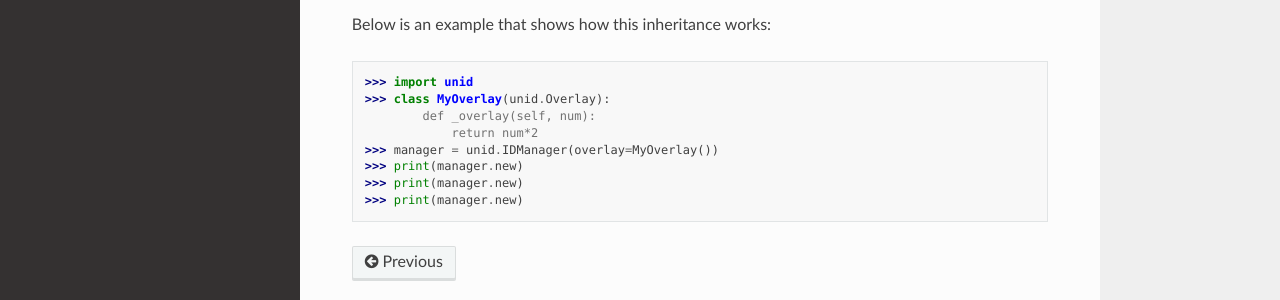
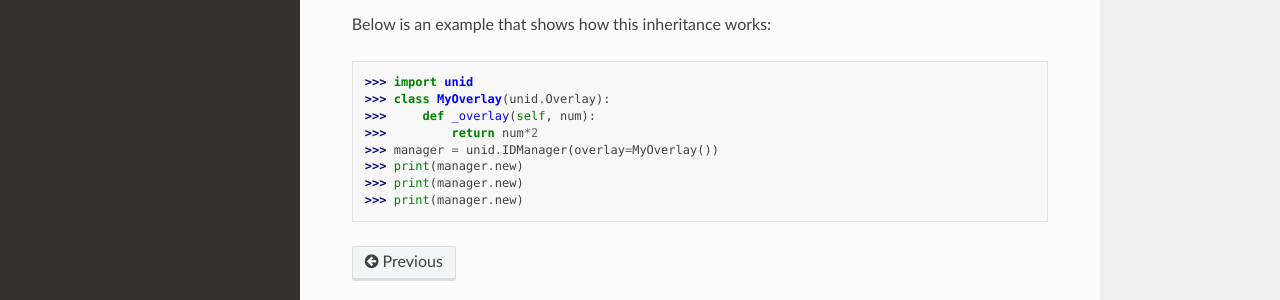
Before and after one commit to jcov28/unid-docs, a Sphinx documentation site: the page built from docs/source/usage.rst, in a window 1280 px wide and 900 px high, scrolled down 1861 px. Shown: the part 489-789 px from the top of the window. Built offline with Sphinx 7.4.7 and the Read the Docs theme 2.0.0, drawn with Linux system fonts in a browser that asks for light colours.

```diff
--- a/docs/source/usage.rst
+++ b/docs/source/usage.rst
@@ -130,8 +130,8 @@ inheritance works:
 
 >>> import unid
 >>> class MyOverlay(unid.Overlay):
-        def _overlay(self, num):
-            return num*2
+>>>     def _overlay(self, num):
+>>>         return num*2
 >>> manager = unid.IDManager(overlay=MyOverlay())
 >>> print(manager.new)
 >>> print(manager.new)
```
